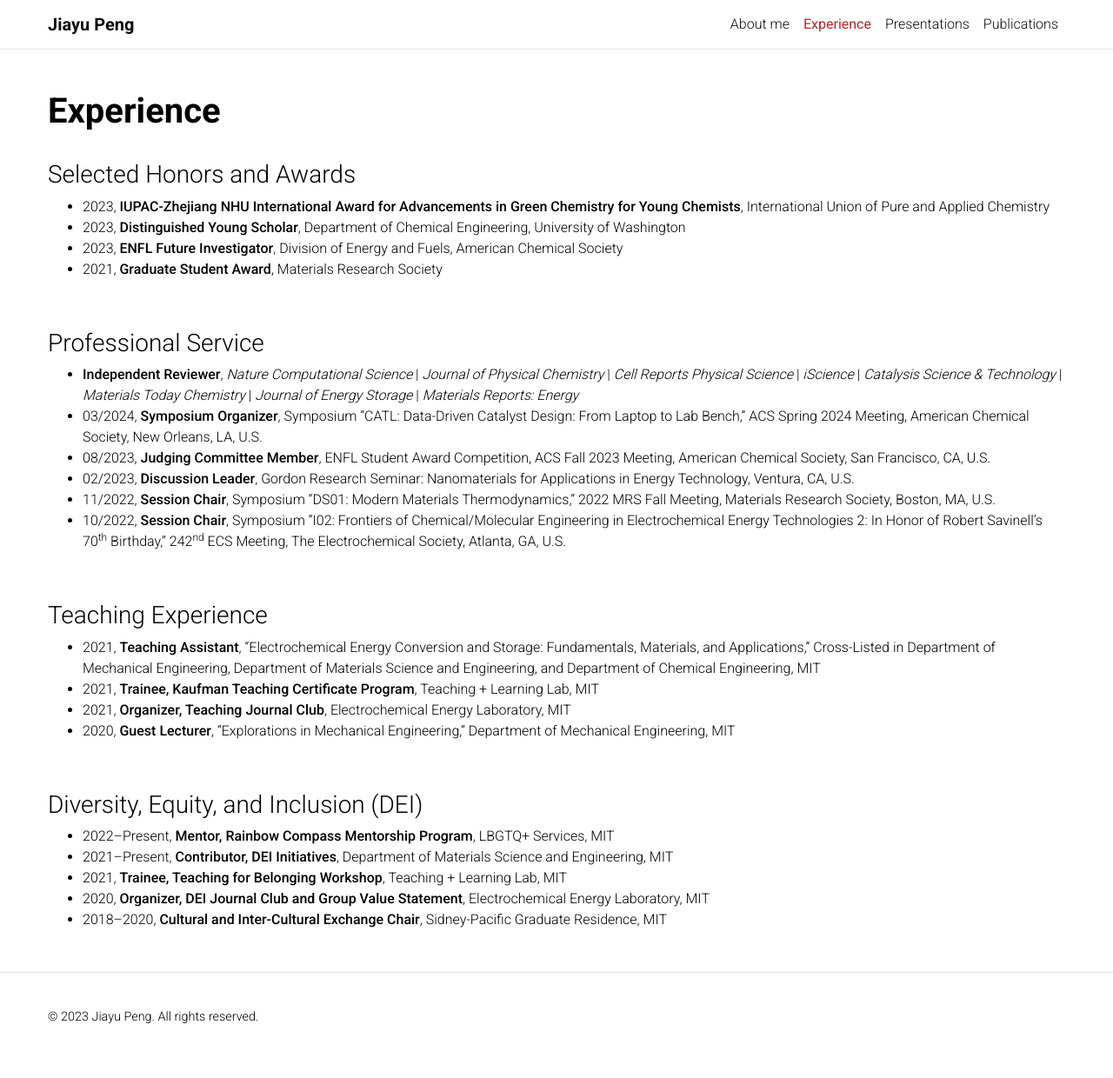
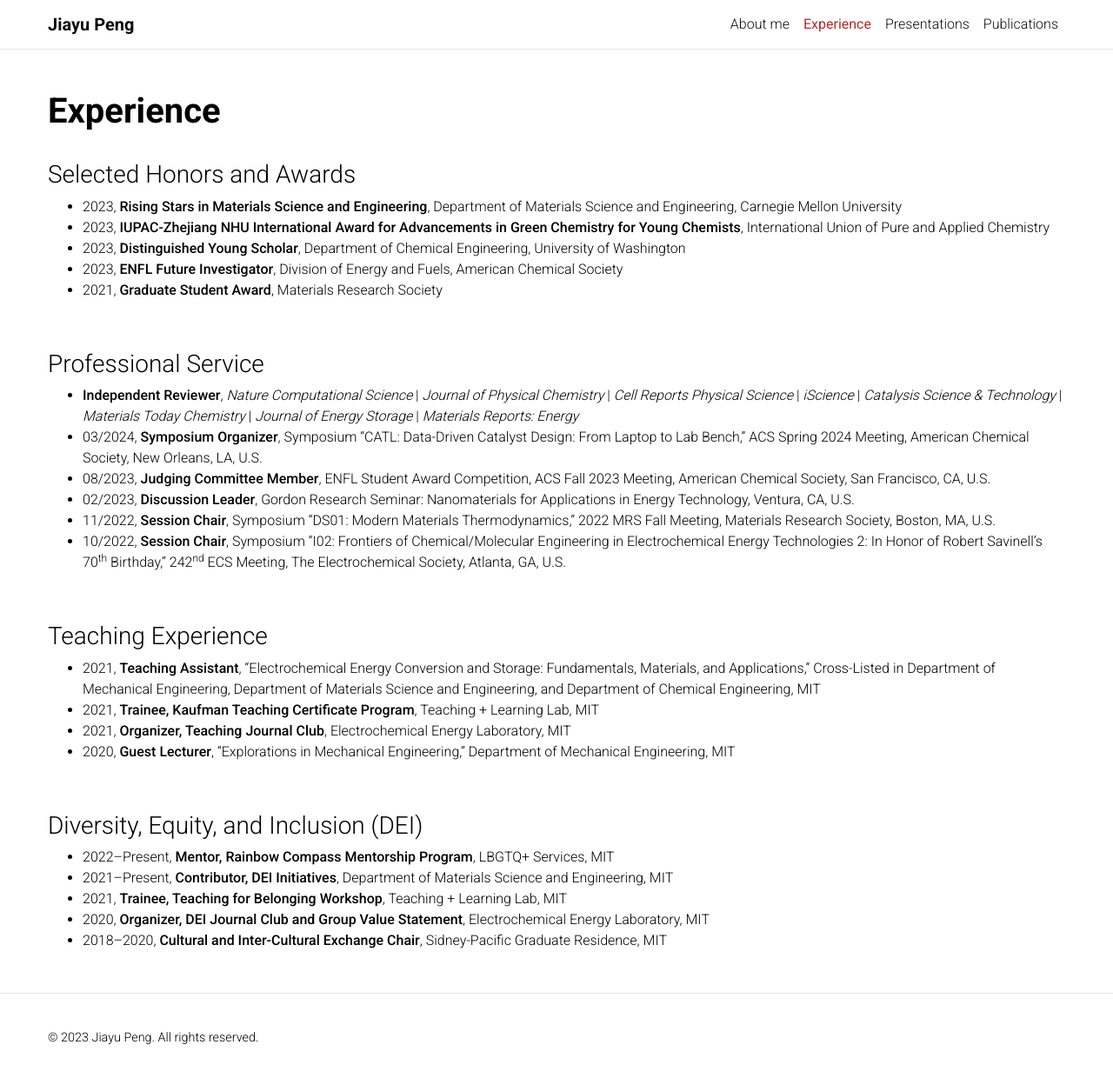
Before and after one commit to jypeng95/jypeng95.github.io, a Jekyll site: the page built from _pages/experience.md, in a window 1280 px wide and 1245 px high. Shown: the top 1240 px of the window at 87% size. Built offline with Jekyll 4.4.1, drawn with Linux system fonts in a browser that asks for light colours; a style sheet for code colours, icons or effects is not loaded.

Commit message:
Update experience

```diff
--- a/_pages/experience.md
+++ b/_pages/experience.md
@@ -8,6 +8,7 @@ nav: true
 
 ### Selected Honors and Awards
 
+* 2023, **Rising Stars in Materials Science and Engineering**, Department of Materials Science and Engineering, Carnegie Mellon University
 * 2023, **IUPAC-Zhejiang NHU International Award for Advancements in Green Chemistry for Young Chemists**, International Union of Pure and Applied Chemistry
 * 2023, **Distinguished Young Scholar**, Department of Chemical Engineering, University of Washington
 * 2023, **ENFL Future Investigator**, Division of Energy and Fuels, American Chemical Society
```
